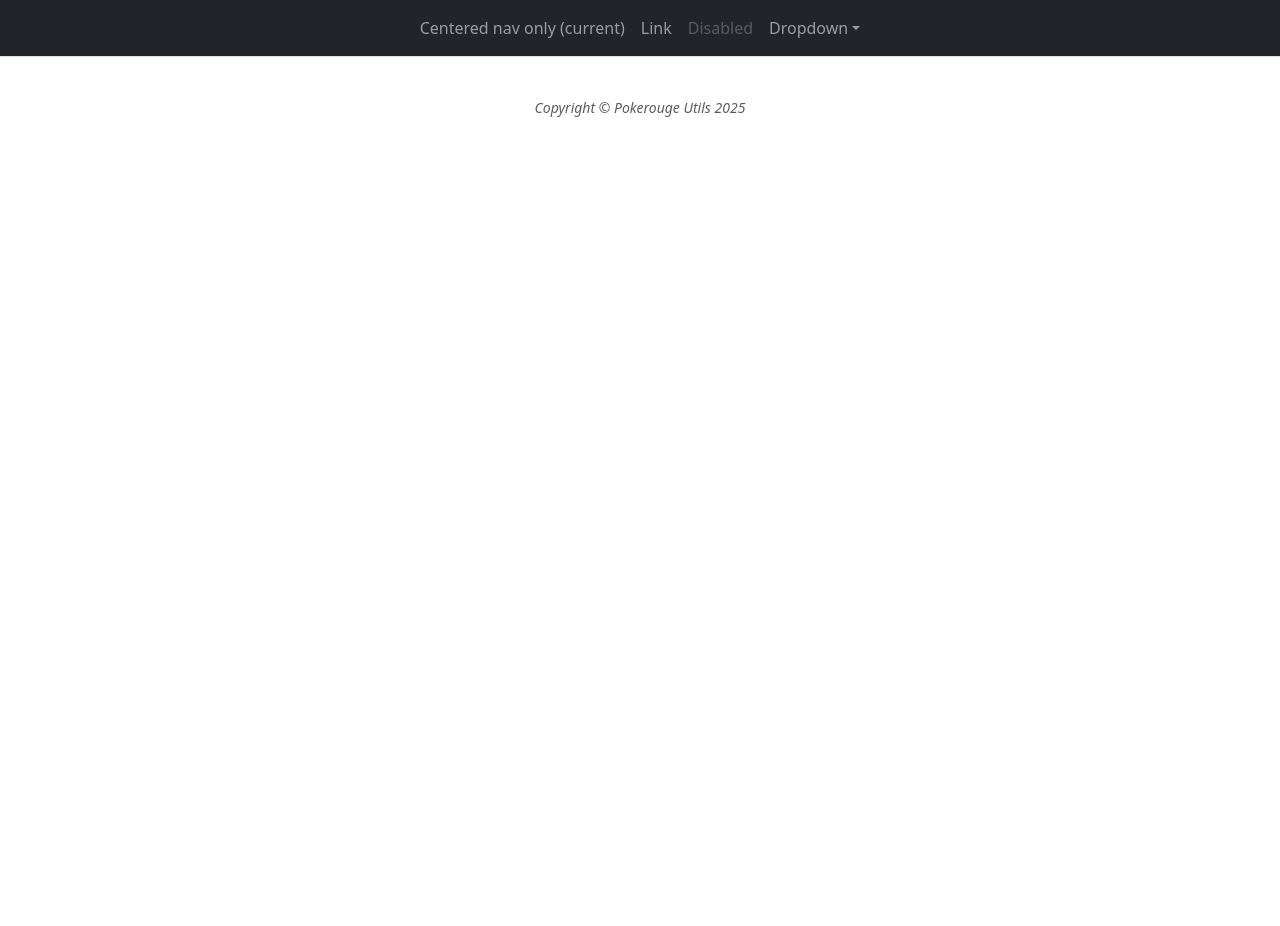
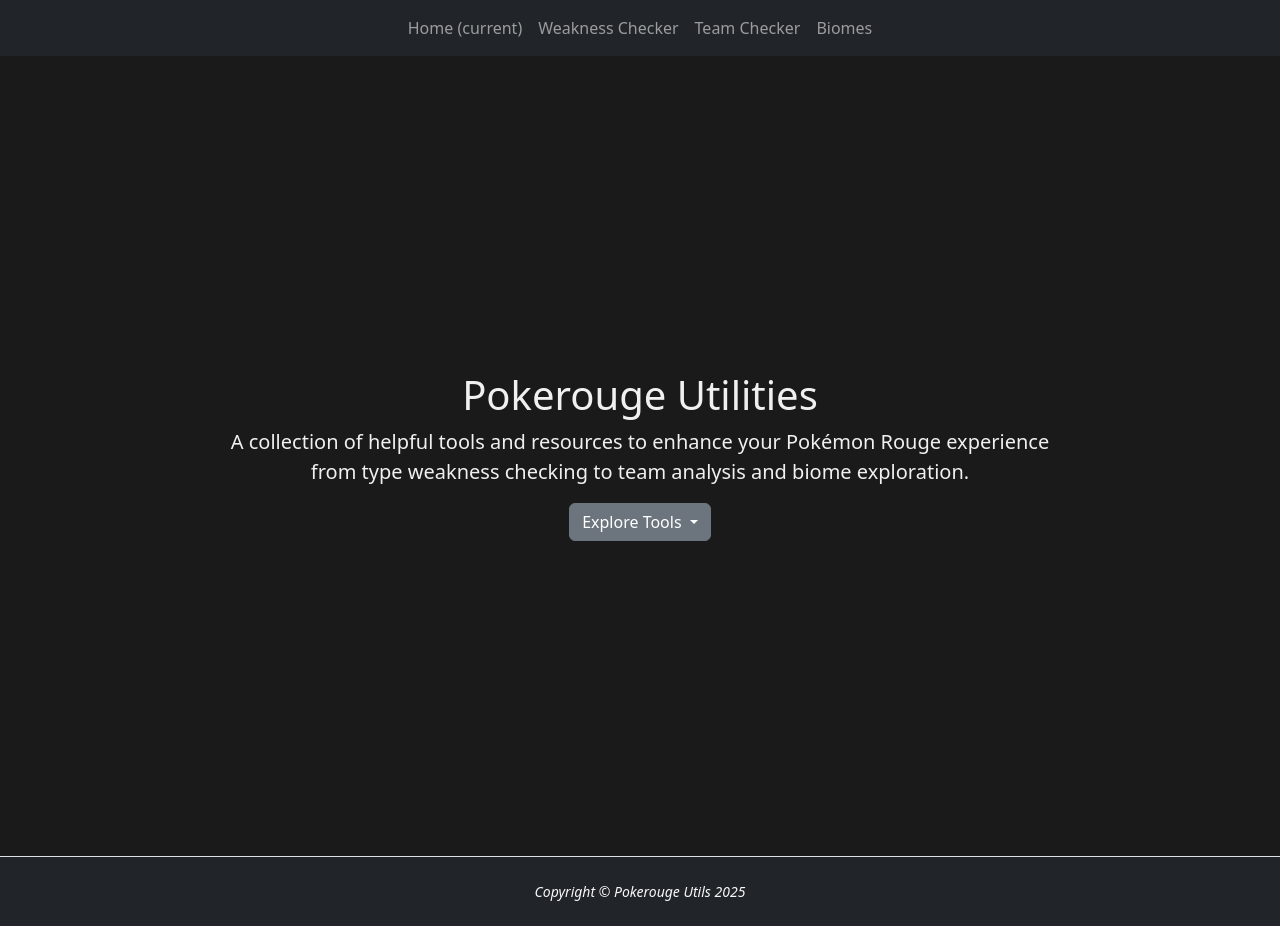
Before and after one commit to moffd234/PokeRouge-Util-API, a Flask app: page / in a window 1280 px wide. Before the commit the page ends 117 px from the top, so only its background shows below. Run offline with Flask 3, Linux system fonts and the light colour scheme.

Commit message:
Created the home page (no redirects setup yet)

```diff
--- a/Application/Frontend/static/styles.css
+++ b/Application/Frontend/static/styles.css
@@ -0,0 +1,8 @@
+body {
+  background-color: #1a1a1a;
+  color: #f0f0f0;
+}
+
+footer {
+  color: #f8f9fa; /* Bootstrap's 'text-light' color */
+}
--- a/Application/Frontend/templates/base.html
+++ b/Application/Frontend/templates/base.html
@@ -10,7 +10,7 @@
     {% block styles %}
     <link href="https://cdn.jsdelivr.net/npm/bootstrap@5.3.3/dist/css/bootstrap.min.css" rel="stylesheet"
           integrity="sha384-QWTKZyjpPEjISv5WaRU9OFeRpok6YctnYmDr5pNlyT2bRjXh0JMhjY6hW+ALEwIH" crossorigin="anonymous">
-    <link rel="stylesheet" href="{{ url_for('static', filename='css/styles.css') }}">
+    <link rel="stylesheet" href="{{ url_for('static', filename='styles.css') }}">
     {% endblock %}
 
     <title>{% block title %}{% endblock %}</title>
@@ -27,62 +27,48 @@
     <div class="collapse navbar-collapse justify-content-md-center" id="navbarsExample08">
         <ul class="navbar-nav">
             <li class="nav-item active">
-                <a class="nav-link" href="#">Centered nav only <span class="sr-only">(current)</span></a>
+                <!--                Update with link to home page-->
+                <a class="nav-link" href="#">Home <span class="sr-only">(current)</span></a>
             </li>
             <li class="nav-item">
-                <a class="nav-link" href="#">Link</a>
+                <!--                Update with weakness page-->
+                <a class="nav-link" href="#">Weakness Checker</a>
             </li>
             <li class="nav-item">
-                <a class="nav-link disabled" href="#">Disabled</a>
+                <!--                Update with Team Checker-->
+                <a class="nav-link" href="#">Team Checker</a>
             </li>
-            <li class="nav-item dropdown">
-                <a class="nav-link dropdown-toggle" href="http://example.com" id="dropdown08" data-toggle="dropdown"
-                   aria-haspopup="true" aria-expanded="false">Dropdown</a>
-                <div class="dropdown-menu" aria-labelledby="dropdown08">
-                    <a class="dropdown-item" href="#">Action</a>
-                    <a class="dropdown-item" href="#">Another action</a>
-                    <a class="dropdown-item" href="#">Something else here</a>
-                </div>
+            <li class="nav-item">
+                <!--                Update with Biomes page-->
+                <a class="nav-link" href="#">Biomes</a>
             </li>
+            <!--            Add other nav bar items here-->
         </ul>
     </div>
 </nav>
 
 {% block content %}{% endblock %}
 
-{% block scripts %}
-{% endblock %}
 
 <!--Footer-->
-<footer class="border-top">
+<footer class="border-top bg-dark text-light py-4">
     <div class="container px-4 px-lg-5">
         <div class="row gx-4 gx-lg-5 justify-content-center">
             <div class="col-md-10 col-lg-8 col-xl-7">
-                <ul class="list-inline text-center">
-                    <li class="list-inline-item">
-                                    <span class="fa-stack fa-lg">
-                                        <i class="fas fa-circle fa-stack-2x"></i>
-                                        <i class="fab fa-twitter fa-stack-1x fa-inverse"></i>
-                                    </span>
-                    </li>
-                    <li class="list-inline-item">
-                                    <span class="fa-stack fa-lg">
-                                        <i class="fas fa-circle fa-stack-2x"></i>
-                                        <i class="fab fa-facebook-f fa-stack-1x fa-inverse"></i>
-                                    </span>
-                    </li>
-                    <li class="list-inline-item">
-                                    <span class="fa-stack fa-lg">
-                                        <i class="fas fa-circle fa-stack-2x"></i>
-                                        <i class="fab fa-github fa-stack-1x fa-inverse"></i>
-                                    </span>
-                    </li>
-                </ul>
-                <div class="small text-center text-muted fst-italic">Copyright &copy; Pokerouge Utils {{ year }}
+                <div class="small text-center text-light fst-italic">
+                    Copyright &copy; Pokerouge Utils {{ year }}
                 </div>
             </div>
         </div>
     </div>
 </footer>
+
+
+{% block scripts %}
+<script src="https://cdn.jsdelivr.net/npm/bootstrap@5.3.7/dist/js/bootstrap.bundle.min.js"
+        integrity="sha384-ndDqU0Gzau9qJ1lfW4pNLlhNTkCfHzAVBReH9diLvGRem5+R9g2FzA8ZGN954O5Q"
+        crossorigin="anonymous"></script>
+{% endblock %}
+
 </body>
 </html>
--- a/Application/Frontend/templates/index.html
+++ b/Application/Frontend/templates/index.html
@@ -1 +1,28 @@
 {% extends "base.html" %}
+
+{% block title %} Home {% endblock %}
+
+{% block content %}
+
+<div class="d-flex justify-content-center align-items-center vh-100 text-center">
+    <main class="px-3"><h1>Pokerouge Utilities</h1>
+        <p class="lead"> A collection of helpful tools and resources to enhance your Pokémon Rouge experience <br>
+            from type weakness checking to team analysis and biome exploration.</p>
+        <p class="lead">
+        <div class="dropdown">
+            <button class="btn btn-secondary dropdown-toggle" type="button" id="dropdownMenuButton"
+                    data-bs-toggle="dropdown" aria-expanded="false">
+                Explore Tools
+            </button>
+            <ul class="dropdown-menu" aria-labelledby="dropdownMenuButton">
+<!--                Add links to page transitions-->
+                <li><a class="dropdown-item" href="#">Type Weakness Checker</a></li>
+                <li><a class="dropdown-item" href="#">Team Builder</a></li>
+                <li><a class="dropdown-item" href="#">Biome Browser</a></li>
+            </ul>
+        </div>
+
+    </main>
+</div>
+
+{% endblock %}
```
